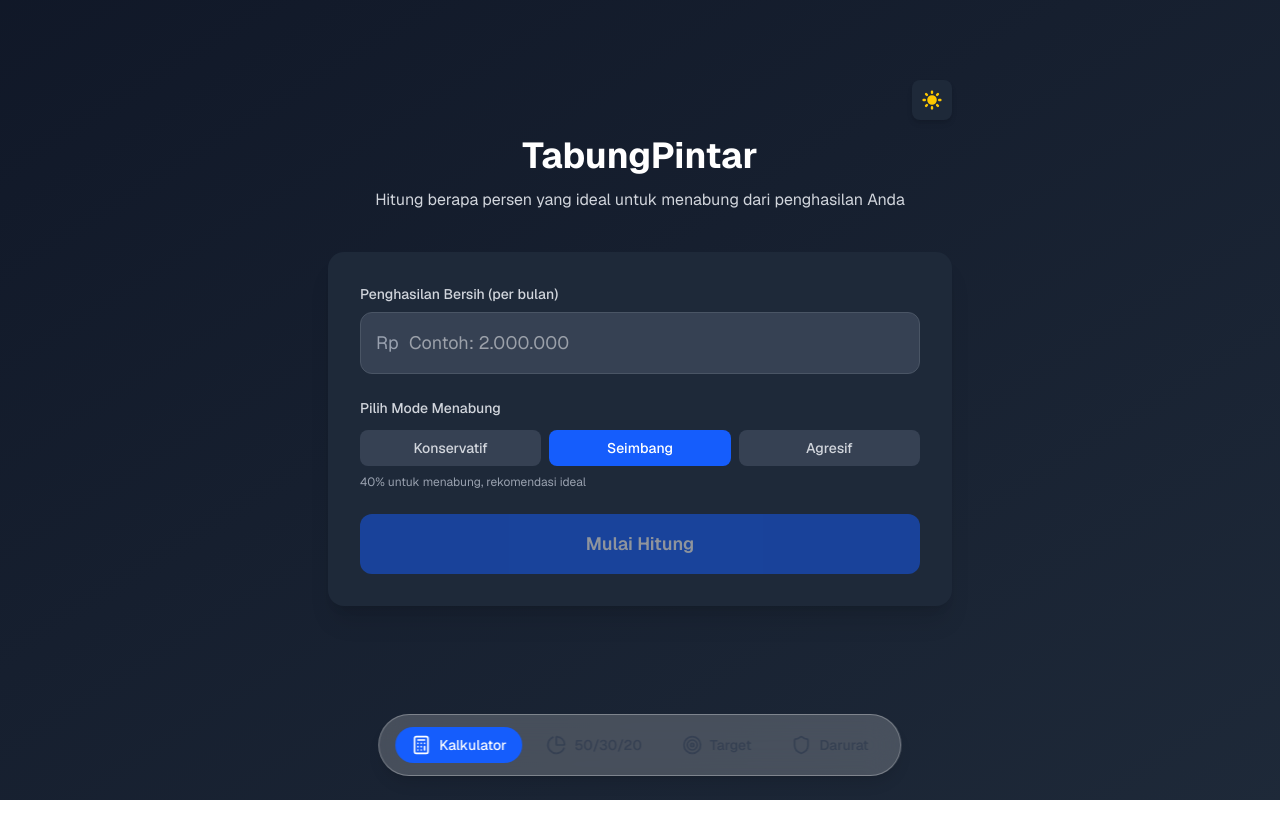
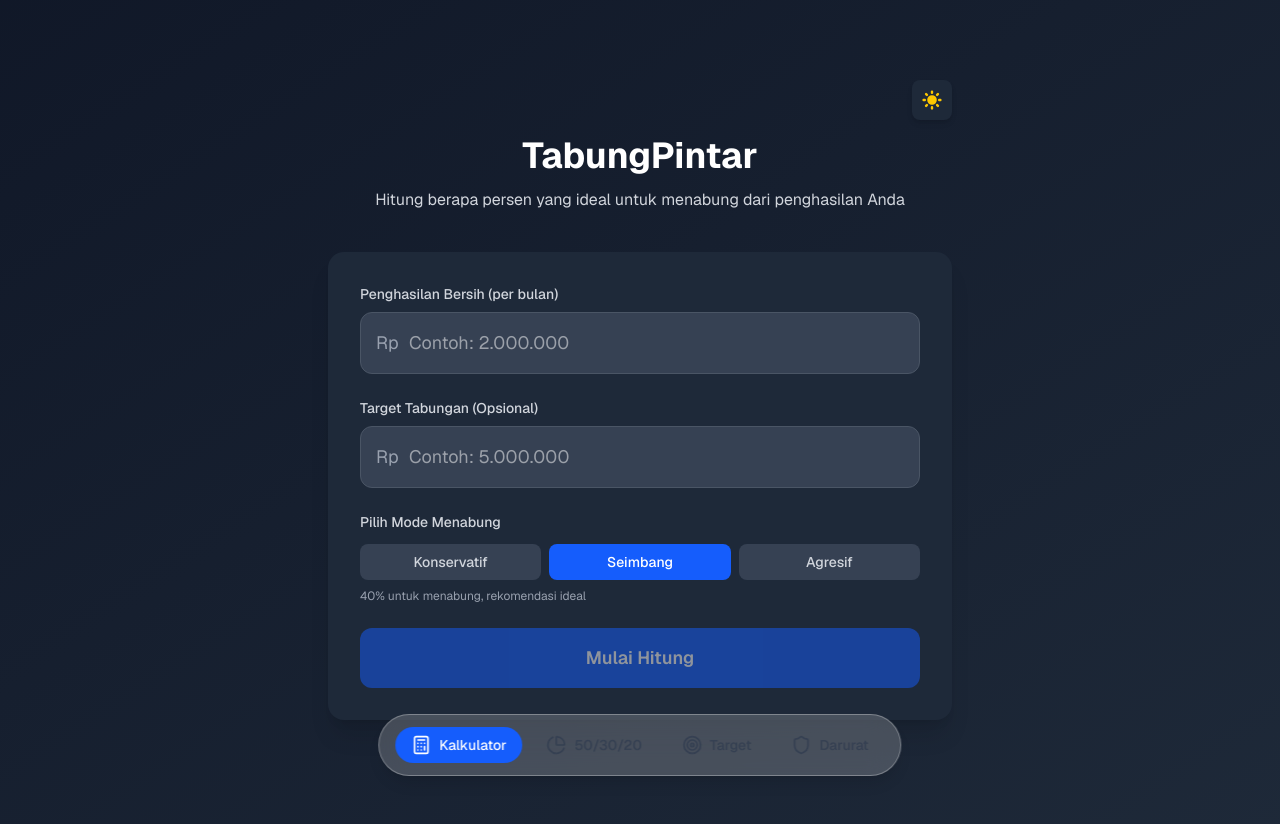
Before and after one commit to ardhikaxx/tabung-pintar, a Next.js app: page / in a window 1280 px wide. Before the commit the page ends 800 px from the top, so only its background shows below. Built offline with nearby package versions, Linux system fonts and the light colour scheme.

Commit message:
feat: add savings target progress bar

```diff
--- a/app/page.tsx
+++ b/app/page.tsx
@@ -24,6 +24,7 @@ const modeConfig = {
 
 export default function Home() {
   const [income, setIncome] = useState<string>("");
+  const [targetSavings, setTargetSavings] = useState<string>("");
   const [result, setResult] = useState<SavingsResult | null>(null);
   const [mode, setMode] = useState<"conservative" | "balanced" | "aggressive">(
     "balanced"
@@ -48,6 +49,7 @@ export default function Home() {
 
   const calculateSavings = () => {
     const incomeValue = parseFloat(income.replace(/[^0-9]/g, ""));
+    const targetValue = parseFloat(targetSavings.replace(/[^0-9]/g, ""));
     if (!incomeValue || incomeValue <= 0) return;
 
     setIsCalculating(true);
@@ -70,6 +72,7 @@ export default function Home() {
 
   const resetCalculator = () => {
     setIncome("");
+    setTargetSavings("");
     setResult(null);
   };
 
@@ -95,6 +98,9 @@ export default function Home() {
         { name: "Keperluan", value: result.needs, color: "#22c55e" },
       ]
     : [];
+
+  const targetValue = targetSavings ? parseFloat(targetSavings.replace(/[^0-9]/g, "")) : 0;
+  const progress = result ? Math.min((result.savings / (targetValue || result.savings)) * 100, 100) : 0;
 
   return (
     <div
@@ -168,6 +174,46 @@ export default function Home() {
                     setIncome(formatted);
                   } else {
                     setIncome("");
+                  }
+                }}
+                onKeyPress={handleKeyPress}
+                className={`w-full pl-12 pr-4 py-4 text-lg border rounded-xl focus:ring-2 focus:ring-blue-500 ${
+                  darkMode
+                    ? "border-gray-600 bg-gray-700 text-white"
+                    : "border-gray-300 bg-gray-50 text-gray-900"
+                }`}
+              />
+            </div>
+          </div>
+
+          <div className="mb-6">
+            <label
+              htmlFor="targetSavings"
+              className={`block text-sm font-medium mb-2 ${
+                darkMode ? "text-gray-300" : "text-gray-700"
+              }`}
+            >
+              Target Tabungan (Opsional)
+            </label>
+            <div className="relative">
+              <span className={`absolute left-4 top-1/2 -translate-y-1/2 text-lg ${
+                darkMode ? "text-gray-400" : "text-gray-500"
+              }`}>
+                Rp
+              </span>
+              <input
+                id="targetSavings"
+                type="text"
+                inputMode="numeric"
+                placeholder="Contoh: 5.000.000"
+                value={targetSavings}
+                onChange={(e) => {
+                  const raw = e.target.value.replace(/[^0-9]/g, "");
+                  if (raw) {
+                    const formatted = new Intl.NumberFormat("id-ID").format(parseInt(raw));
+                    setTargetSavings(formatted);
+                  } else {
+                    setTargetSavings("");
                   }
                 }}
                 onKeyPress={handleKeyPress}
@@ -278,6 +324,25 @@ export default function Home() {
               </ResponsiveContainer>
             </div>
 
+            {targetValue > 0 && (
+              <div className="mb-8">
+                <div className="flex justify-between text-sm mb-2">
+                  <span className={darkMode ? "text-gray-300" : "text-gray-600"}>
+                    Progres ke Target
+                  </span>
+                  <span className="font-bold text-blue-500">
+                    {progress.toFixed(1)}%
+                  </span>
+                </div>
+                <div className="w-full h-4 bg-gray-200 rounded-full overflow-hidden">
+                  <div
+                    className="h-full bg-blue-600 transition-all duration-500"
+                    style={{ width: `${progress}%` }}
+                  />
+                </div>
+              </div>
+            )}
+
             <div className="grid grid-cols-1 md:grid-cols-2 gap-6">
               <div className={`rounded-xl p-6 text-center ${
                 darkMode ? "bg-blue-900/30" : "bg-blue-50"
```
Also changed, not shown: public/sw.js.
